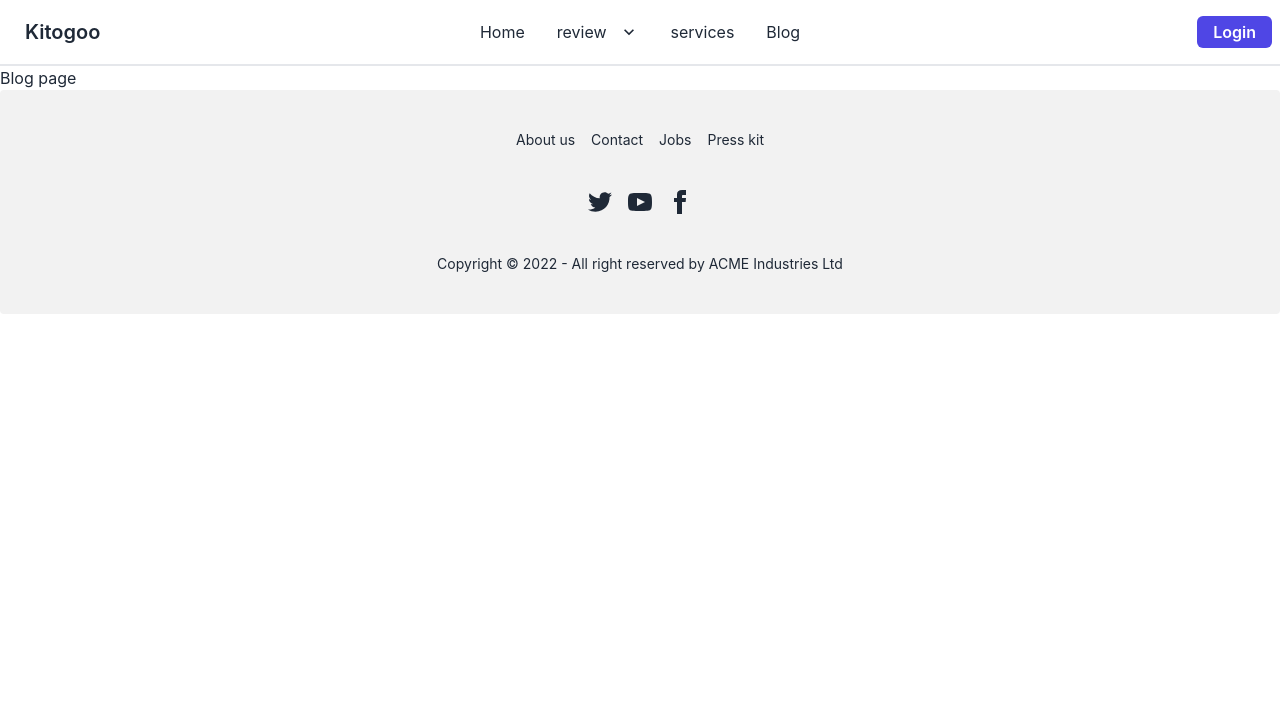
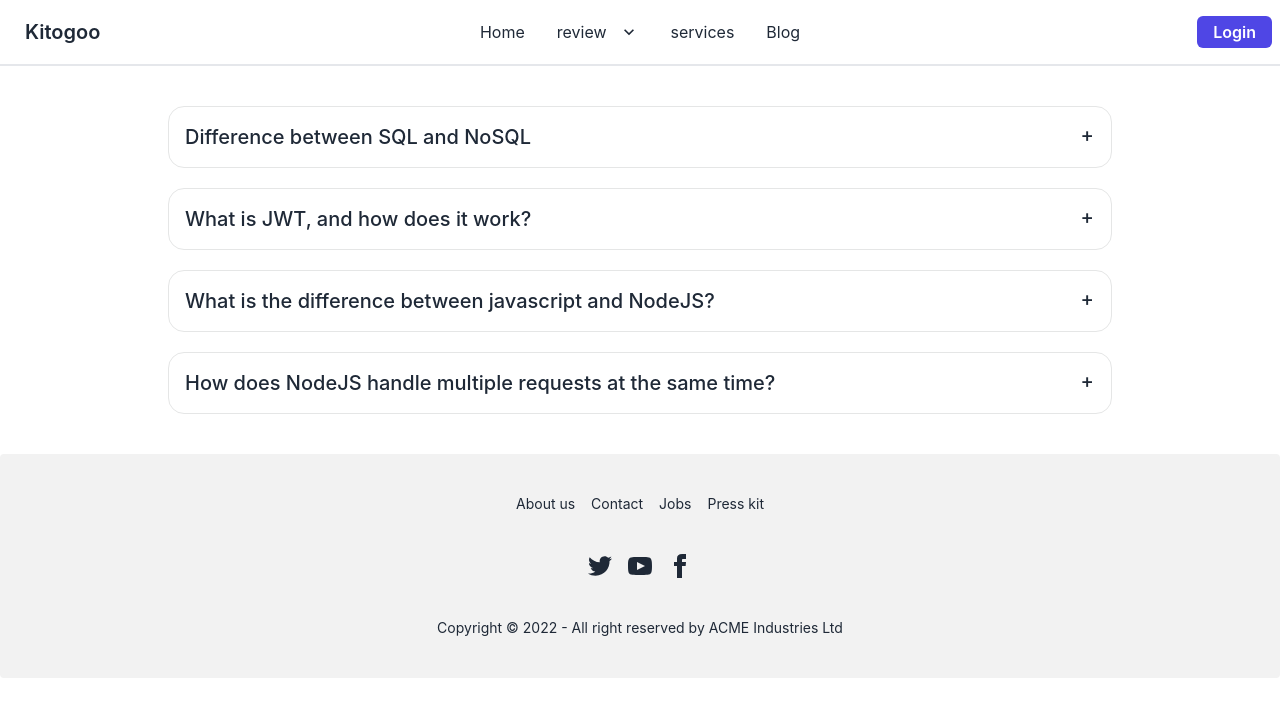
Before and after one commit to saruaralam-swd/kitogoo-client, a React (Create React App) app: page /blog in a window 1280 px wide. Shown: the top 716 px of the page. Built offline with nearby package versions, Linux system fonts and the light colour scheme; no server answers.

Commit message:
blog section add

```diff
--- a/src/Pages/Blog/Blog.js
+++ b/src/Pages/Blog/Blog.js
@@ -2,8 +2,42 @@ import React from 'react';
 
 const Blog = () => {
   return (
-    <div>
-      <h2>Blog page</h2>
+    <div className='px-10 md:px-10 lg:w-4/5 mx-auto my-10 space-y-5'>
+      <div tabIndex={0} className="collapse collapse-plus border border-base-300 bg-base-100 rounded-box">
+        <div className="collapse-title text-xl font-medium">
+          Difference between SQL and NoSQL
+        </div>
+        <div className="collapse-content">
+          <p>tabIndex={0} attribute is necessary to make the div focusable</p>
+        </div>
+      </div>
+
+      <div tabIndex={0} className="collapse collapse-plus border border-base-300 bg-base-100 rounded-box">
+        <div className="collapse-title text-xl font-medium">
+          What is JWT, and how does it work?
+        </div>
+        <div className="collapse-content">
+          <p>tabIndex={0} attribute is necessary to make the div focusable</p>
+        </div>
+      </div>
+
+      <div tabIndex={0} className="collapse collapse-plus border border-base-300 bg-base-100 rounded-box">
+        <div className="collapse-title text-xl font-medium">
+          What is the difference between javascript and NodeJS?
+        </div>
+        <div className="collapse-content">
+          <p>tabIndex={0} attribute is necessary to make the div focusable</p>
+        </div>
+      </div>
+
+      <div tabIndex={0} className="collapse collapse-plus border border-base-300 bg-base-100 rounded-box">
+        <div className="collapse-title text-xl font-medium">
+          How does NodeJS handle multiple requests at the same time?
+        </div>
+        <div className="collapse-content">
+          <p>tabIndex={0} attribute is necessary to make the div focusable</p>
+        </div>
+      </div>
     </div>
   );
 };
```
